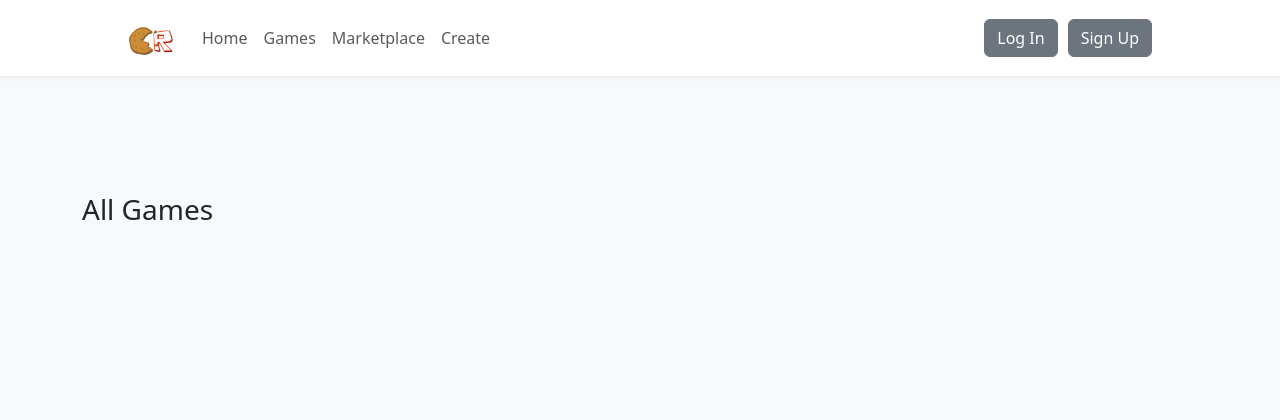
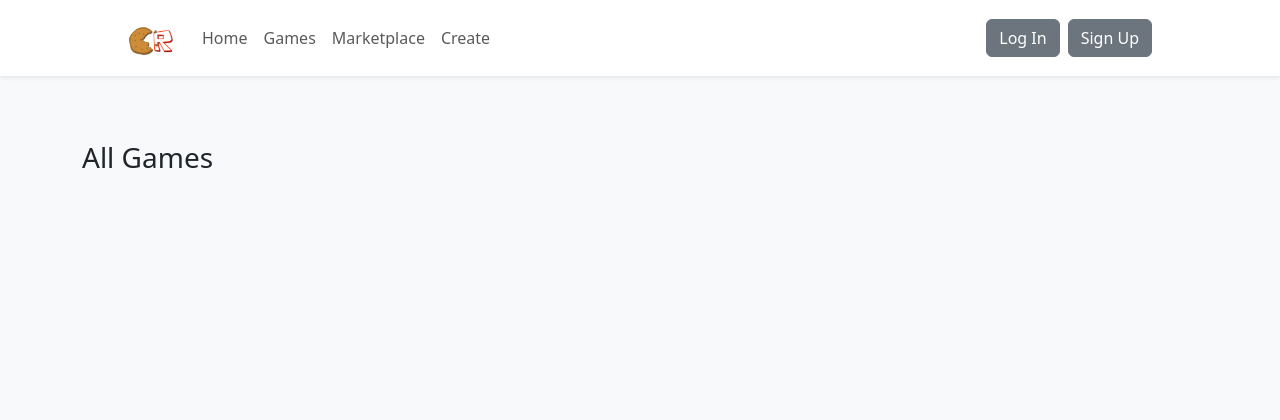
Before and after one commit to CrunchRev/Web, a Python web app: template CrunchRevSite/templates/games.html in a window 1280 px wide. Shown: the top 420 px of the page. Run offline with Jinja, Linux system fonts and the light colour scheme; the template is opened without the code that fills it, so the values that code supplies are empty.

Commit message:
fix some shit

```diff
--- a/CrunchRevSite/templates/layoutv2.html
+++ b/CrunchRevSite/templates/layoutv2.html
@@ -16,10 +16,11 @@
 
 <body>
     <div id="crunch-root">
-        <div class="sticky-top">
+        <div class="fixed-top">
             <nav class="navbar crunch-navbar navbar-expand-sm navbar-light shadow-sm">
                 <a class="navbar-brand" href="/">
-                    <img src="/staticContent/CrunchRevAsset1.png" id="crunch-logo" alt="CrunchRev Logo" loading="lazy">
+                    <img src="/staticContent/CrunchRevAsset1.png" id="crunch-logo" alt="CrunchRev Logo" loading="lazy"
+                        class="img-fluid">
                 </a>
                 <button class="navbar-toggler" type="button" data-bs-toggle="collapse"
                     data-bs-target="#navbarSupportedContent" aria-controls="navbarSupportedContent" aria-expanded="false"
@@ -28,7 +29,7 @@
                 </button>
 
                 <div class="collapse navbar-collapse" id="navbarSupportedContent">
-                    <ul class="navbar-nav me-auto">
+                    <ul class="navbar-nav me-auto mb-2 mb-lg-0">
                         <li class="nav-item active">
                             <a class="nav-link" href="/home">Home</a>
                         </li>
@@ -53,7 +54,7 @@
                         </a>
                     </li>
                     <a class="nav-item text-decoration-none text-dark" href="/users/{{ userinfo[0]|e }}">
-                        <img src="/staticContent/Placeholder.png" class="rounded-circle" height="40" width="40"
+                        <img src="/staticContent/Placeholder.png" class="rounded-circle img-fluid" height="40" width="40"
                             alt="{{ userinfo[1]|e }}'s Avatar Headshot">
                         {{ userinfo[1]|e }}
                     </a>
@@ -70,7 +71,7 @@
                         </div>
                     </div>
                     {% else %}
-                    <li class="nav-item" style="margin-right: 10px;">
+                    <li class="nav-item me-2">
                         <a class="btn btn-secondary" href="/login">Log In</a>
                     </li>
                     <li class="nav-item">
@@ -112,7 +113,7 @@
             {% endif %}
         </div>
 
-        <div class="mt-5 crunch-content-body">
+        <div class="mt-5 pt-4 crunch-content-body">
             {% block content %}{% endblock content %}
         </div>
 
```
